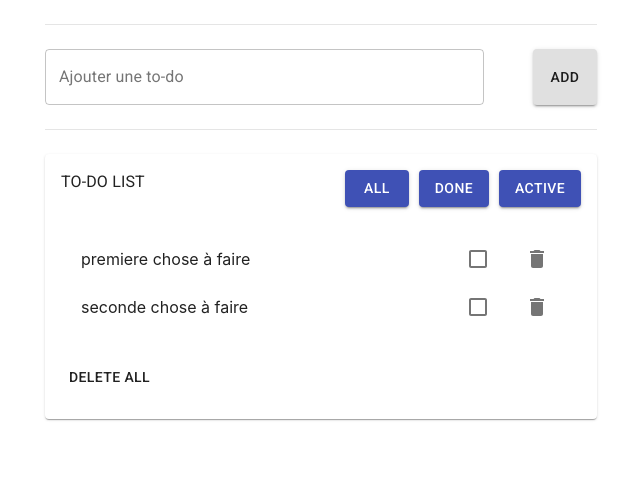
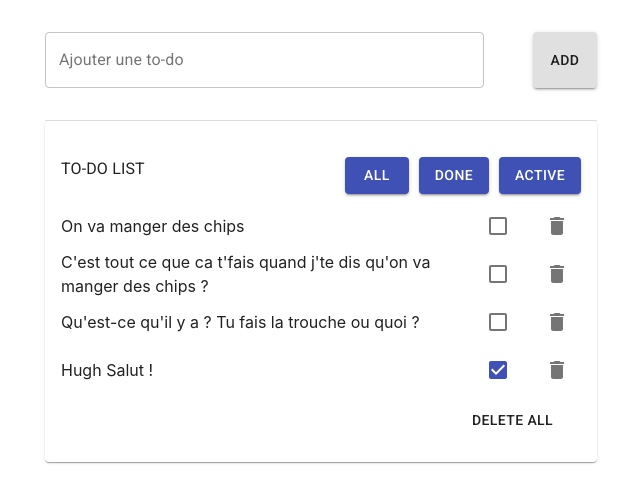
Before and after one commit to Booduu/todolist-with-redux, a React (Create React App) app: page / in a window 1280 px wide. Shown: the top 502 px of the page, without its empty margins (319-959 px from the left). Built offline with nearby package versions, Linux system fonts and the light colour scheme.

Commit message:
last correction material ui

```diff
--- a/src/App.js
+++ b/src/App.js
@@ -3,13 +3,12 @@ import AddTodo from './components/AddTodo';
 import Filter from './components/Filter';
 import TodoList from './components/TodoList';
 import DeleteAllTodos from './components/DeleteAllTodos';
-import { makeStyles } from '@material-ui/core/styles';
 import Card from '@material-ui/core/Card';
-import CardActions from '@material-ui/core/CardActions';
 import CardContent from '@material-ui/core/CardContent';
 import Typography from '@material-ui/core/Typography';
 import Box from '@material-ui/core/Box';
 import Container from '@material-ui/core/Container';
+import Divider from '@material-ui/core/Divider';
 
 class App extends Component {
 
@@ -17,12 +16,11 @@ class App extends Component {
 
     return (
       <Container  maxWidth="sm">
-        <hr className="my-4" />
         <AddTodo />
-        <hr className="my-4" />
+        <Divider />
 
         {/* <div className="card"> */}
-        <Card>
+        <Card style={{ paddingTop: '20px'}}>
          <CardContent>
           <Box display="flex" justifyContent="space-between">
             <Typography>
@@ -31,15 +29,11 @@ class App extends Component {
             <Filter className={{ display:'flex', justifyContent: 'space-between'}}/>
           </Box>
 
+            <TodoList />
+          <DeleteAllTodos />
 
-          <div className="card-body">
-            <TodoList />
-          </div>
-          <DeleteAllTodos />
-          </CardContent>
+        </CardContent>
         </Card>
-        {/* </div>   */}
-
       </Container>
     );
   }
--- a/src/components/AddTodo.js
+++ b/src/components/AddTodo.js
@@ -1,7 +1,6 @@
 import React, { Component } from 'react';
 import { connect } from 'react-redux';
 import { addTodo } from '../store/actions';
-import { makeStyles } from '@material-ui/core/styles';
 import TextField from '@material-ui/core/TextField';
 import { Button } from '@material-ui/core';
 import Box from '@material-ui/core/Box';
@@ -24,7 +23,7 @@ class AddTodo extends Component {
 
     render() {
         return (
-            <div style={{ width: '100%' }}>
+            <div style={{ width: '100%', margin: '2rem 0 2rem 0' }}>
                 <Box display="flex" justifyContent="space-between">
                     <form noValidate autoComplete="off" style={{ width: '100%'}}>
                         <TextField style={{ width: '90%'}} id="outlined-basic" label="Ajouter une to-do" variant="outlined" inputRef={ this.input } />
--- a/src/components/DeleteAllTodos.js
+++ b/src/components/DeleteAllTodos.js
@@ -6,11 +6,11 @@ import { Button } from '@material-ui/core';
 const DeleteAllTodos = ({ todos, deleteAllTodos }) => {
 
     return (
-        <>
+        <div style={{ display: 'flex', justifyContent: 'flex-end', padding:'0 20px 0 20px'}}>
         { todos.length > 1 && (
             <Button onClick={ () => deleteAllTodos() } >Delete All</Button>
         )}
-        </>
+        </div>
     )
 }
 
--- a/src/components/Filter.js
+++ b/src/components/Filter.js
@@ -1,6 +1,5 @@
 import React from 'react';
 import { Button } from '@material-ui/core';
-import Grid from '@material-ui/core/Grid';
 import { connect } from 'react-redux';
 import { setFilter, visibilityFilters } from '../store/actions';
 
--- a/src/components/TodoItem.js
+++ b/src/components/TodoItem.js
@@ -11,7 +11,7 @@ const TodoItem = ({ todo, toggleTodo, deleteTodo }) => {
     // <li onClick={toggleTodo} className="list-group-item d-flex flex-row justify-content-between align-items-center list-group-item-action" >
      <Box display="flex" justifyContent="space-between" alignItems="center">
      {/* <Box display="flex" justifyContent="space-between"> */}
-        <span> {todo.name} </span>
+        <span style={{ width: '90%'}}> {todo.name} </span>
         <span style={{ display: 'flex'}}>
           <ListItemIcon onClick={toggleTodo}>
             <Checkbox
--- a/src/store/reducers.js
+++ b/src/store/reducers.js
@@ -3,12 +3,20 @@ import * as actions from './actions';
 const initialState = {
   todos: [
     {
-      name: 'premiere chose à faire',
+      name: 'On va manger des chips',
       done: false
     },
     {
-      name: 'seconde chose à faire',
+      name: 'C\'est tout ce que ca t\'fais quand j\'te dis qu\'on va manger des chips ?',
       done: false
+    },
+    {
+      name: 'Qu\'est-ce qu\'il y a ? Tu fais la trouche ou quoi ?' ,
+      done: false
+    },
+    {
+      name: 'Hugh Salut !' ,
+      done: true
     }
   ],
   filter: actions.visibilityFilters.SHOW_ALL
@@ -50,14 +58,3 @@ export const todosRed = (state = initialState, action) => {
         return state
     }
  }
-
-// export const filter = (state = actions.visibilityFilters.SHOW_ALL, action) => {
-//     switch(action.type) {
-//         case actions.SET_FILTER: {
-//             return action.filter
-//         }
-//         default: {
-//             return state
-//         }
-//     }
-// }
```
